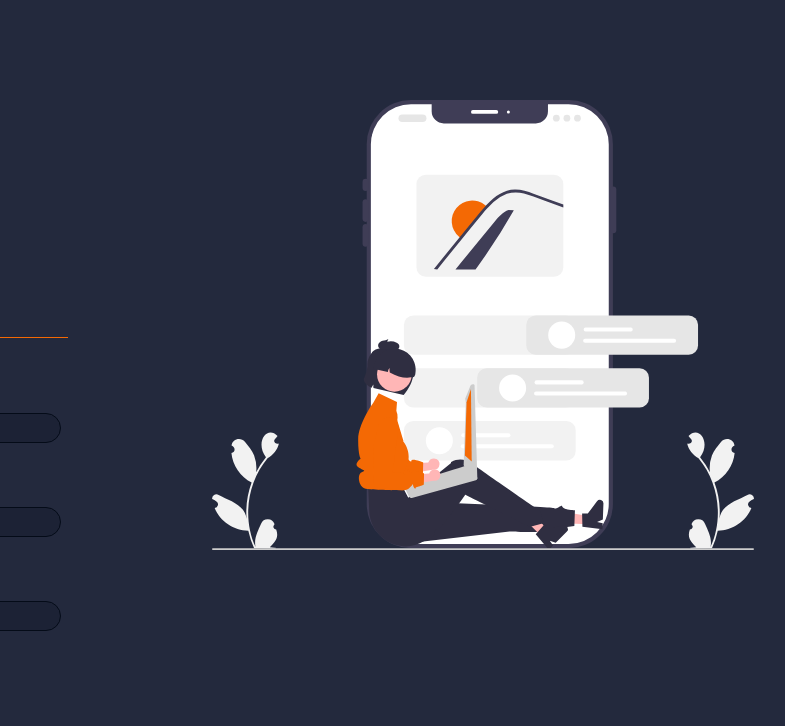
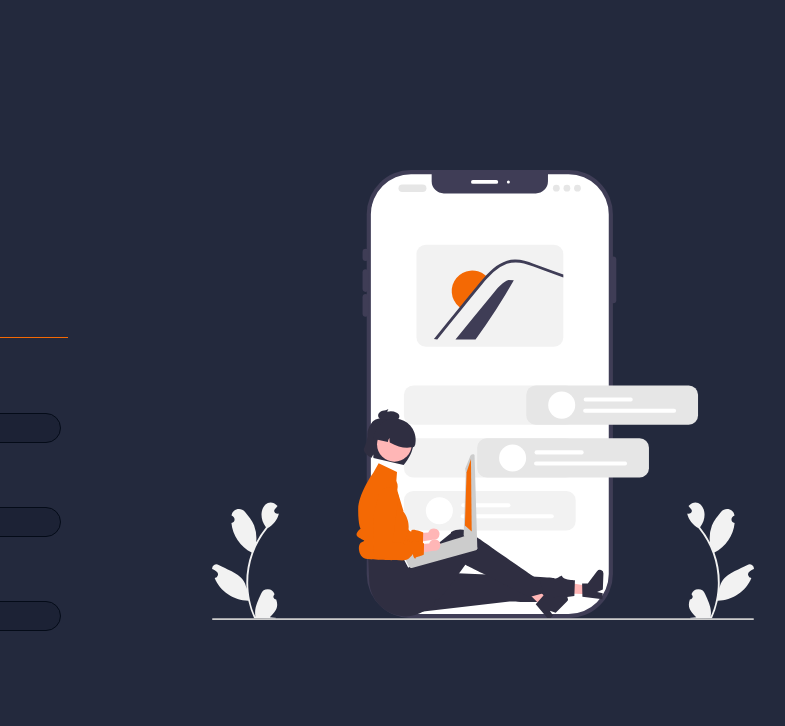
Before and after one commit to Lucas-A-Mello/pagina-de-cadastro, a plain HTML site: page index.html in a window 1280 px wide. Shown: the full height of the page, 391-1176 px from the left. Drawn offline with nearby package versions, Linux system fonts and the light colour scheme.

Commit message:
Finalizado

```diff
--- a/style.css
+++ b/style.css
@@ -129,6 +129,6 @@ section .images {
 }
 
 .img1 {
-    margin-top: 100px;
+    margin-top: 170px;
     width: 80%;
 }
```
